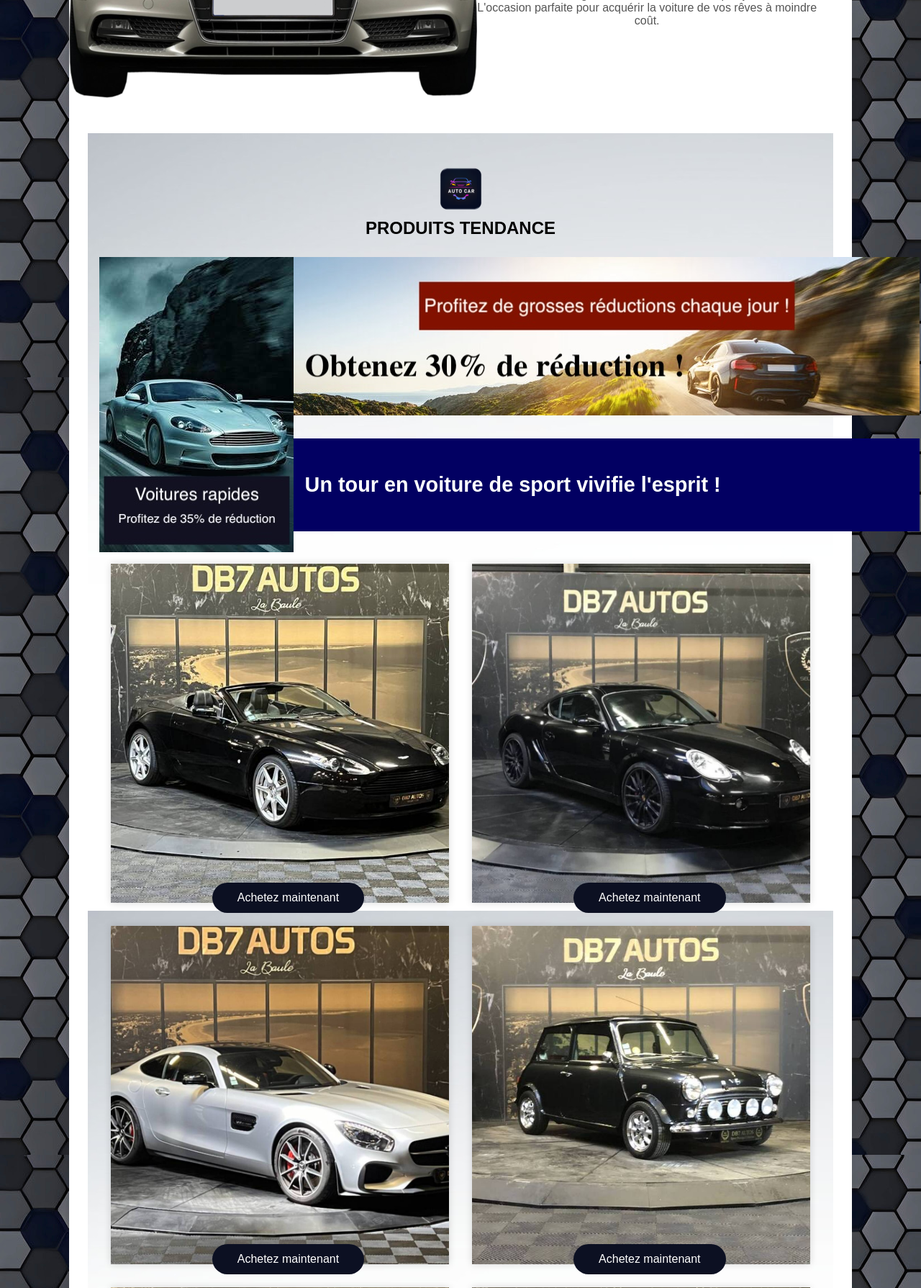
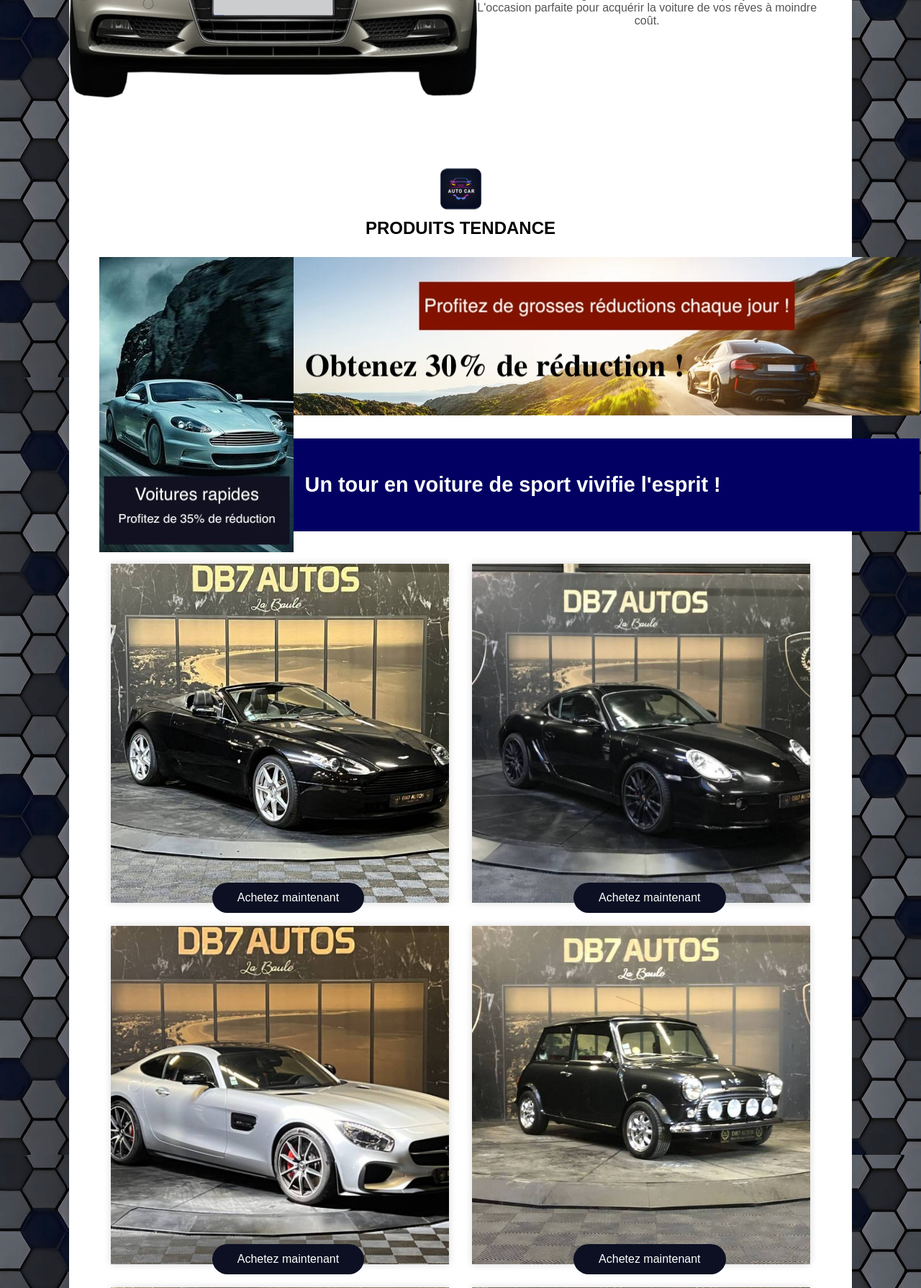
Before and after one commit to LukasMFR/projet-php-e-commerce, a PHP site: page /index.php in a window 1280 px wide. Shown: the part 1636-3425 px from the top of the page at 72% size. Run offline with PHP 8.4, Linux system fonts and the light colour scheme; data comes from the database, SQL or seed files in the repository.

Commit message:
sup background shop

```diff
--- a/style.css
+++ b/style.css
@@ -490,7 +490,7 @@ header.scrolled {
 }
 
 .shop {
-	background-image: url('img/bg.jpg');
+	/*background-image: url('img/bg.jpg');*/
 	margin: 2rem 0;
 	padding: 2rem 1rem;
 }
```
